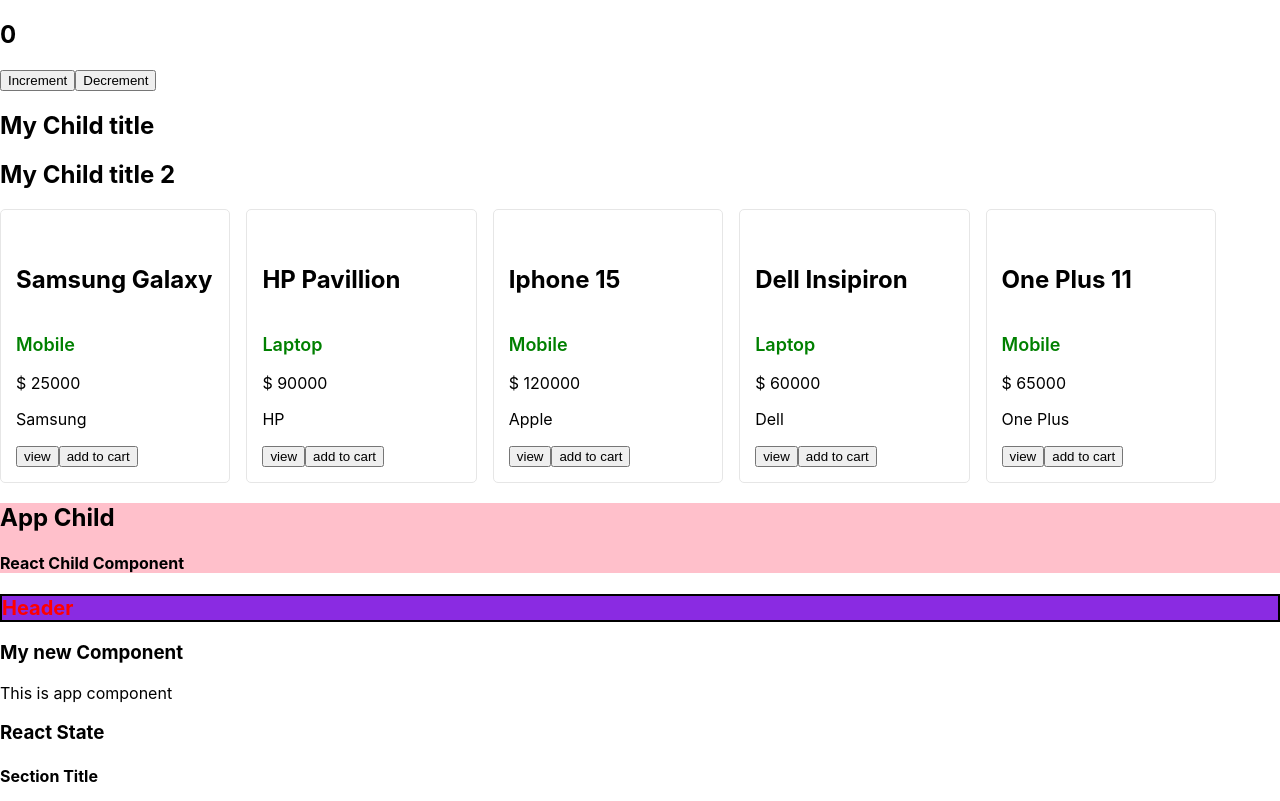
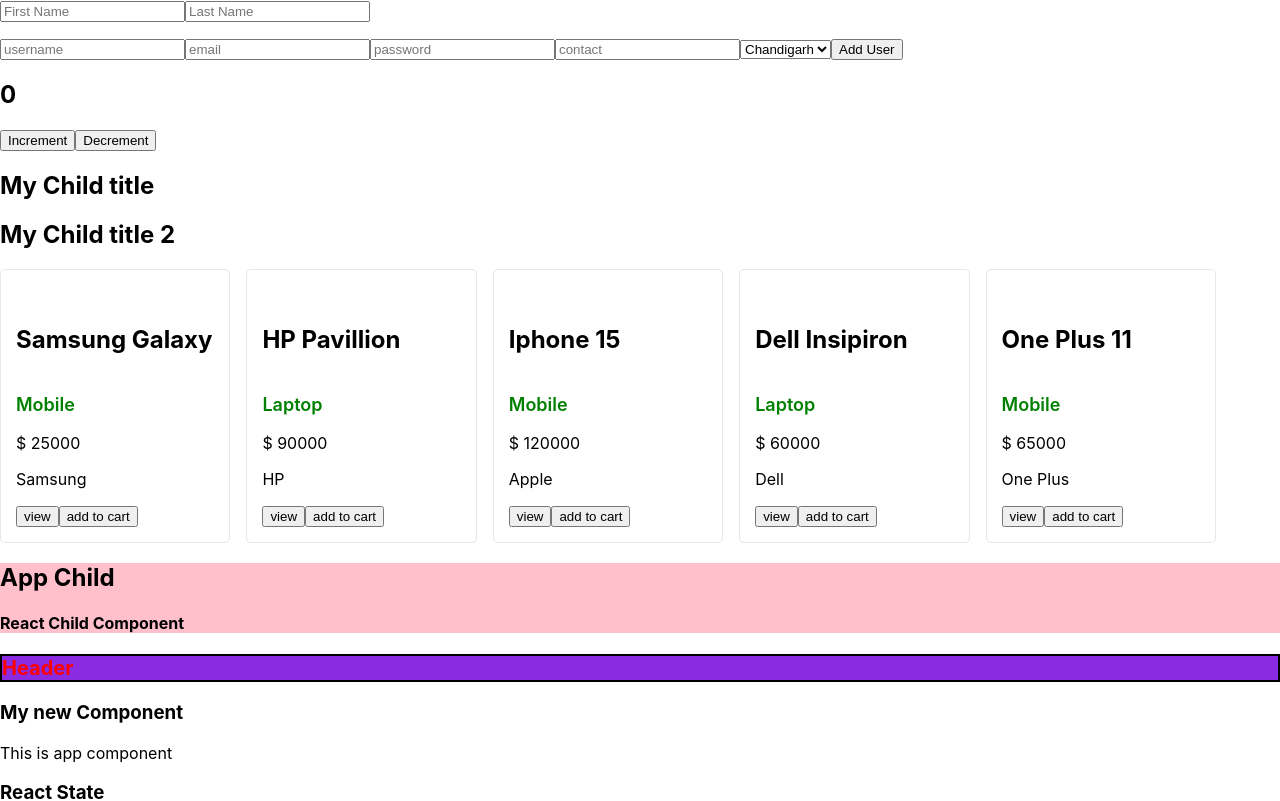
Before and after one commit to vipink28/gunjan-react, a React (Create React App) app: page / in a window 1280 px wide. Shown: the top 801 px of the page. Built offline with nearby package versions, Linux system fonts and the light colour scheme.

Commit message:
form handling

```diff
--- a/src/App.js
+++ b/src/App.js
@@ -1,5 +1,6 @@
 import Child from "./components/Child";
 import Counter from "./components/Counter";
+import FormHandling from "./components/FormHandling";
 import Header from "./components/Header";
 import Parent from "./components/Parent";
 import ProductList from "./components/ProductList";
@@ -14,6 +15,8 @@
 
   return (
     <>
+
+      <FormHandling />
 
       <Counter />
       <Parent />
--- /dev/null
+++ b/src/components/FormHandling.jsx
@@ -0,0 +1,64 @@
+import React, { useState } from 'react';
+
+function FormHandling(props) {
+    const [firstName, setFirstName] = useState("");
+    const [lastName, setLastName] = useState("");
+    const [formData, setFormData] = useState(null);
+
+    const handleFirstName = (event) => {
+        let { value } = event.target;
+        setFirstName(value);
+    }
+    const handleLastName = (event) => {
+        let { value } = event.target;
+        setLastName(value);
+    }
+
+
+    const handleChange = (e) => {
+        let { value, name } = e.target;
+        setFormData((prev) => {
+            return {
+                ...prev,
+                [name]: value
+            }
+        });
+    }
+
+    const handleSubmit = (e) => {
+        e.preventDefault();
+        console.log(formData);
+    }
+    // setFormData("hello")
+
+
+
+
+    return (
+        <div className='container'>
+            <input type="text" placeholder='First Name' onChange={handleFirstName} />
+            <input type="text" placeholder='Last Name' onChange={handleLastName} />
+            <p>{firstName}</p>
+
+
+            <form>
+                <input type="text" placeholder='username' name='username' onChange={handleChange} />
+                <input type="email" placeholder='email' name='email' onChange={handleChange} />
+                <input type="password" placeholder='password' name='password' onChange={handleChange} />
+                <input type="text" placeholder='contact' name='contact' onChange={handleChange} />
+                <select name="city" onChange={handleChange}>
+                    <option value="chandigarh">Chandigarh</option>
+                    <option value="patiala">Patiala</option>
+                    <option value="mohali">Mohali</option>
+                </select>
+
+                <button onClick={handleSubmit}>Add User</button>
+            </form>
+        </div>
+    );
+}
+
+export default FormHandling;
+
+
+// { [username]: "vipin", email:"test@email.com", password:"abc", contact:"8054004224" }
```
